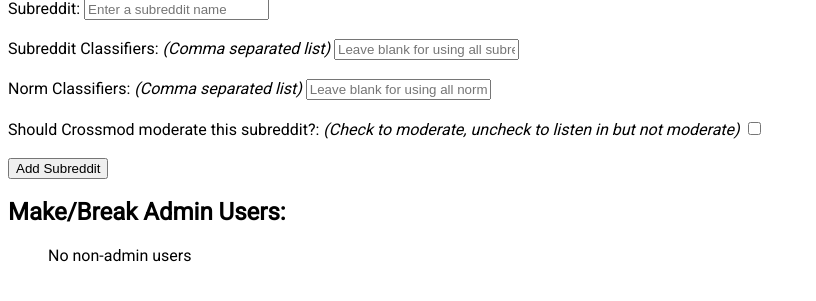
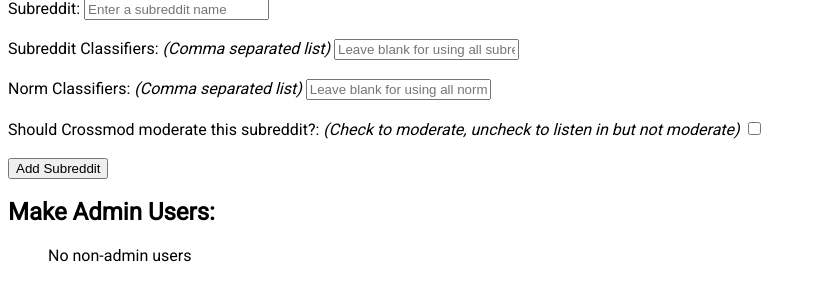
Before and after one commit to adishy/crossmod, a Flask app: page /settings/ in a window 1280 px wide. Shown: the part 499-800 px from the top of the page, without its empty margins (0-816 px from the left). Run offline with Flask 2, Linux system fonts and the light colour scheme; the visitor is signed in with stand-in values (Sample User, id 1); tables that the repository leaves empty hold one stand-in row (values such as "Sample post").

Commit message:
Updating settings.html

```diff
--- a/crossmod/templates/settings.html
+++ b/crossmod/templates/settings.html
@@ -84,7 +84,7 @@
             <input type="submit" name="add_subreddit" value="Add Subreddit"/>
         </form>
 
-        <h2>Make/Break Admin Users:</h2>
+        <h2>Make Admin Users:</h2>
         <ul>
             {% if non_admin_users %}
 
```
